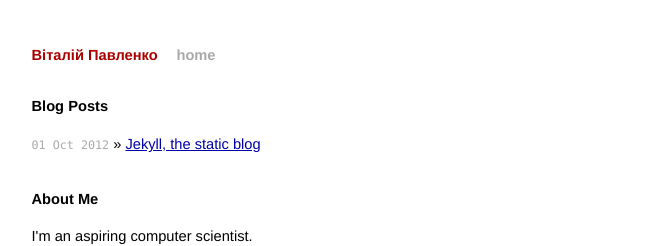
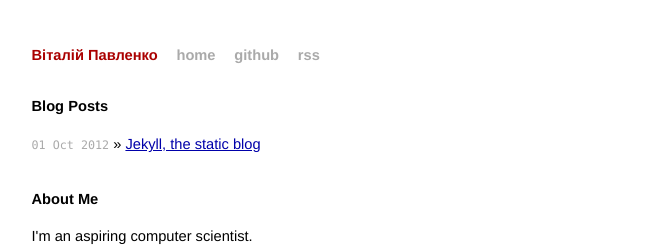
Before and after one commit to vitalius/vitalius.github.com, a Jekyll site: the page built from index.html, in a window 1280 px wide. Shown: the top 246 px of the page, without its empty margins (315-964 px from the left). Built offline with Jekyll 4.4.1, drawn with Linux system fonts in a browser that asks for light colours.

Commit message:
added top links

```diff
--- a/_layouts/default.html
+++ b/_layouts/default.html
@@ -20,6 +20,8 @@
   <div class="title">
     <a href="/">Віталій Павленко</a>
     <a class="extra" href="/">home</a>
+    <a class="extra" href="https://github.com/vitalius">github</a>
+    <a class="extra" href="/atom.xml">rss</a>
   </div>
 
   {{ content }}
```
